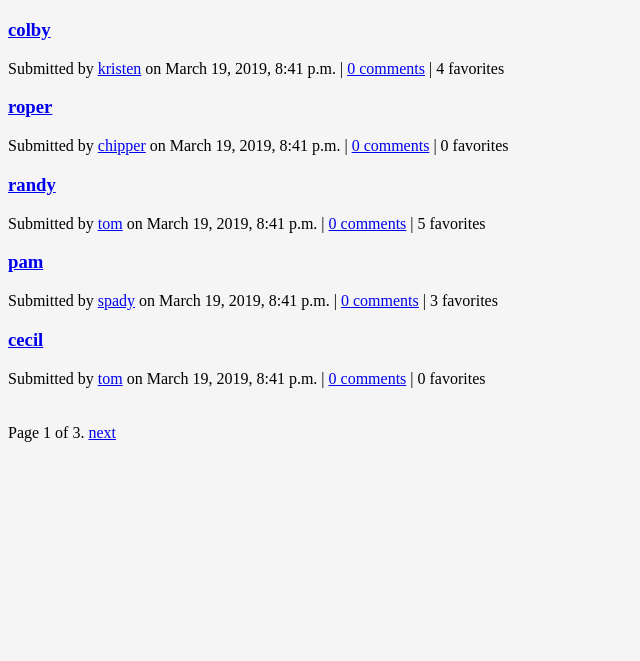
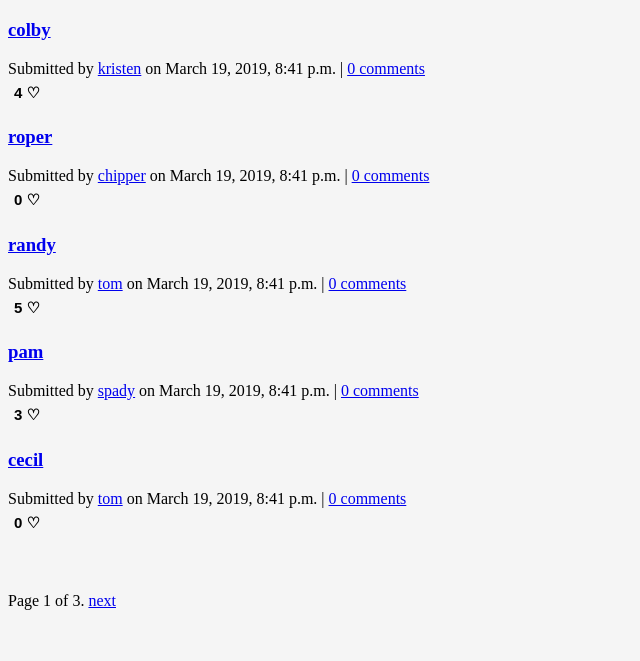
Before and after one commit to tlcpack/apile_blog, a Django app: page /core/ in a window 1280 px wide. Shown: the part 139-800 px from the top of the page, without its empty margins (0-640 px from the left). Run offline with Django 3.2, Linux system fonts and the light colour scheme; data comes from the database, SQL or seed files in the repository.

Commit message:
made a favorite button for index and post_detail

```diff
--- a/core/static/css/styles.css
+++ b/core/static/css/styles.css
@@ -6,3 +6,27 @@
     border-top-style: solid;
     border-top-width: 1px;
 }
+
+.favorite_submit_button {
+    background: transparent;
+    border-style: none;
+    font: bold 15px arial, sans-serif;
+    text-shadow:none;
+    height:30px;
+    -webkit-border-radius: 0px;
+    -moz-border-radius: 0px;
+    -ms-border-radius: 0px;
+    -o-border-radius: 0px;
+    border-radius: 0px;
+    outline: none;
+    border: none;
+}
+
+.favorite_submit_button:hover {
+    cursor: pointer;
+}
+
+.favorite_submit_button:active {
+    border-style:outset;
+    border:none;
+}
--- a/core/templates/index.html
+++ b/core/templates/index.html
@@ -6,7 +6,19 @@
     <span>Submitted by <a href="{% url 'user-detail' post.author.pk %}">{{ post.author.username }}</a> on {{ post.date_added }}</span>
     <span>|</span>
     <span><a href='{{ post.get_absolute_url }}'>{{ post.comments.all.count }} comments</a></span>
-    <span>|</span>
-    <span>{{ post.favorited_by.count }} favorites</span>
+
+    <span>
+    <form action="{% url 'post_favorite' post_pk=post.pk %}" method="POST">
+        {% csrf_token %}
+        <button class='favorite_submit_button' type="submit">
+            {% if post in request.user.favorite_posts.all %}
+            {{ post.favorited_by.count }} ❤️
+            {% else %}
+            {{ post.favorited_by.count }} ♡
+            {% endif %}
+        </button>
+        <input type="hidden" name="next" value="{{ request.path }}">
+    </form>
+    </span>
 {% endfor %}
 {% endblock %}
--- a/core/urls.py
+++ b/core/urls.py
@@ -3,6 +3,7 @@ from . import views
 
 urlpatterns = [
     path('', views.Index.as_view(), name='index'),
-    path('core/post/<int:pk>', views.PostDetailView.as_view(), name='post-detail'),
-    path('core/author/<int:pk>', views.AuthorDetailView.as_view(), name='user-detail'),
+    path('post/<int:pk>', views.PostDetailView.as_view(), name='post-detail'),
+    path('author/<int:pk>', views.AuthorDetailView.as_view(), name='user-detail'),
+    path('post/<int:post_pk>/favorite/', views.post_favorite_view, name = 'post_favorite'),
 ]
--- a/core/views.py
+++ b/core/views.py
@@ -1,5 +1,9 @@
-from django.shortcuts import render
+from django.shortcuts import render, redirect, get_object_or_404
 from django.contrib.auth.models import User
+from django.contrib.auth.decorators import login_required
+from django.views.decorators.http import require_http_methods
+
+
 
 # Create your views here.
 
@@ -24,3 +28,20 @@ class AuthorDetailView(generic.DetailView):
     Generic detail view for an author
     """
     model = User
+
+
+@require_http_methods(['POST'])
+@login_required
+def post_favorite_view(request, post_pk):
+    post = get_object_or_404(Post, pk=post_pk)
+
+    # We want to toggle whether this post is favorited.
+    # If we find a favorite with this user and post (i.e. it is not created
+    # prior to this moment) then delete that favorite, otherwise create it.
+
+    if post in request.user.favorite_posts.all():
+        request.user.favorite_posts.remove(post)
+    else:
+        request.user.favorite_posts.add(post)
+
+    return redirect(request.META.get('HTTP_REFERER', '/'))
```
Also changed, not shown: core/templates/core/post_detail.html (+11 -0 lines).
